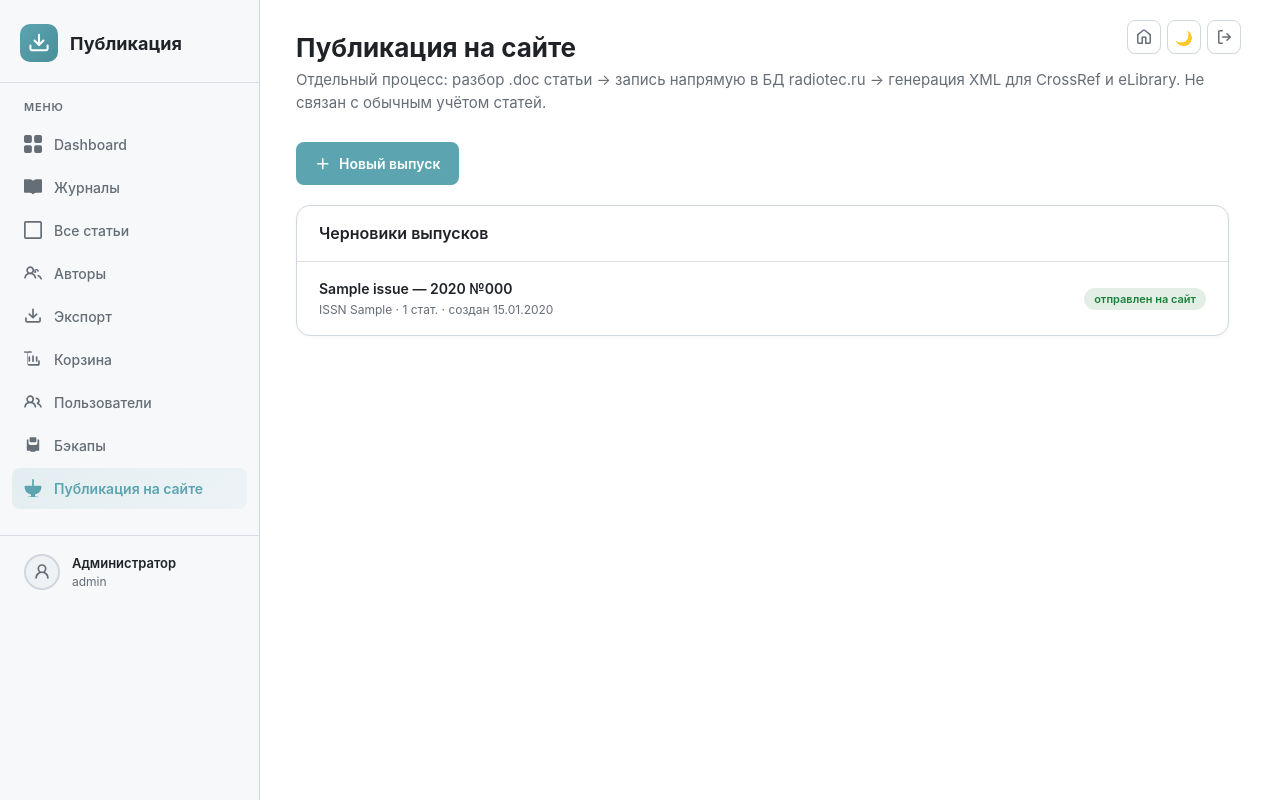
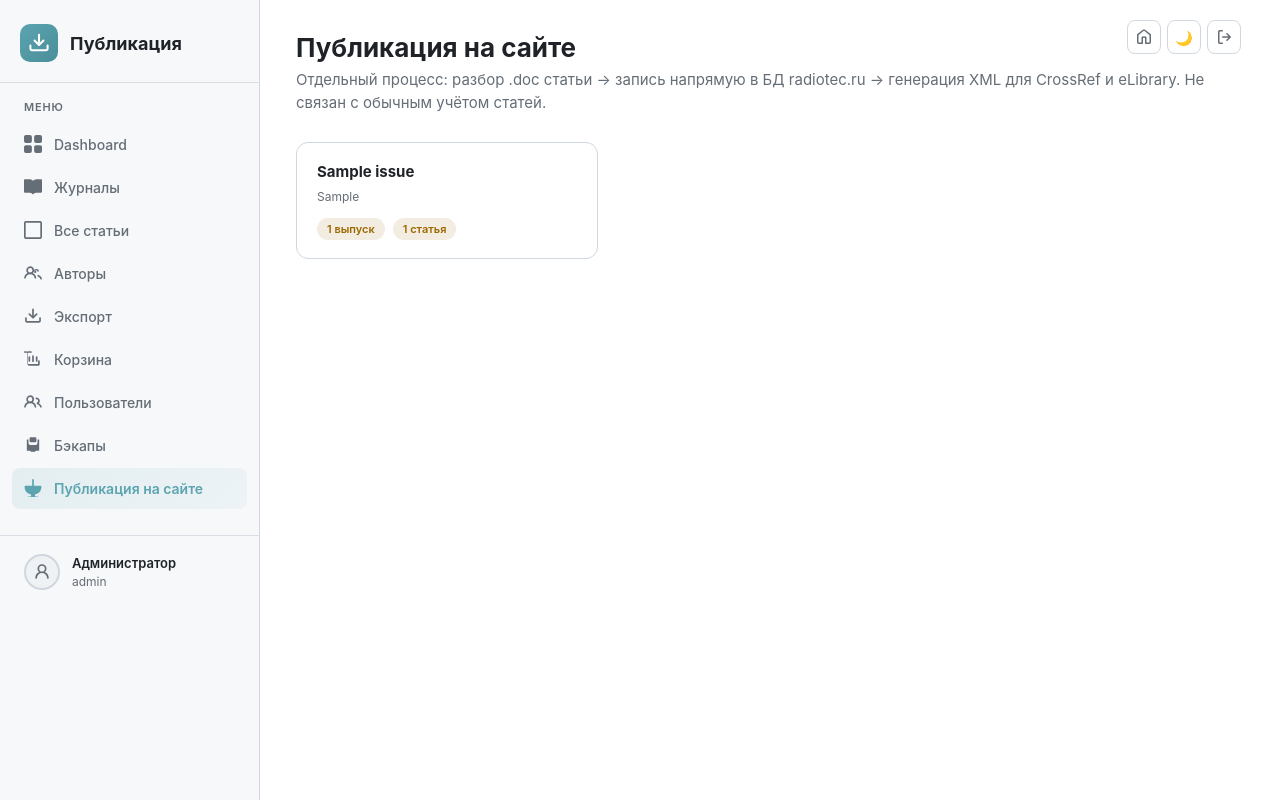
Before and after one commit to glebradiotec/journal_app, a Flask app: page /admin/publish in a window 1280 px wide. Run offline with Flask 3, Linux system fonts and the light colour scheme; a user stored in the database is signed in; tables that the repository leaves empty hold one stand-in row (values such as "Sample post"); some libraries are stand-ins or nearby versions.

Commit message:
Group the publish module by journal, matching the editorial workspace's navigation
With 48+ imported issues, a flat issue list stopped being usable. Now
mirrors the existing journal_app pattern (journals list -> issues inside
each journal) instead of a flat dump of every draft issue:
- /admin/publish is now a journal card grid (issue/article counts per
  journal, sourced from the site's known journal list plus any ISSN
  seen in our drafts that isn't in that list).
- New /admin/publish/journal/<issn> lists that journal's issues,
  grouped by year.
- "Создать выпуск" from a journal page pre-selects that journal via
  ?issn=, "Назад" links point back to the journal page instead of a
  flat index.

Co-Authored-By: Claude Sonnet 5 <noreply@anthropic.com>

```diff
--- a/routes_publish.py
+++ b/routes_publish.py
@@ -3,6 +3,7 @@
 (models.Article/Issue) — свои таблицы (models_publish.py), свои маршруты.
 """
 import os
+from collections import defaultdict
 from datetime import datetime, timezone
 
 from flask import request, render_template, redirect, url_for, flash, jsonify, send_file
@@ -169,8 +170,47 @@ def register_publish_routes(app):
     @app.route('/admin/publish')
     @admin_required
     def admin_publish_index():
-        issues = PubIssue.query.order_by(PubIssue.created_at.desc()).all()
-        return render_template('publish/index.html', issues=issues)
+        known_journals, journals_error = _safe_list_journals()
+        by_issn = {j['issn']: j for j in known_journals if j['issn']}
+
+        # Считаем выпуски/статьи по ISSN, встречающимся в наших черновиках — включая те,
+        # которых нет в списке с сайта (например, ISSN введён вручную).
+        issue_rows = PubIssue.query.all()
+        stats = defaultdict(lambda: {'issues': 0, 'articles': 0, 'name': ''})
+        for iss in issue_rows:
+            s = stats[iss.issn]
+            s['issues'] += 1
+            s['articles'] += len(iss.articles)
+            if not s['name']:
+                s['name'] = iss.journal_name or (by_issn.get(iss.issn) or {}).get('name') or iss.issn
+
+        journals = []
+        seen_issn = set()
+        for j in known_journals:
+            issn = j['issn']
+            s = stats.get(issn, {'issues': 0, 'articles': 0})
+            journals.append({'issn': issn, 'name': j['name'], 'issues': s['issues'], 'articles': s['articles']})
+            seen_issn.add(issn)
+        for issn, s in stats.items():
+            if issn in seen_issn:
+                continue
+            journals.append({'issn': issn, 'name': s['name'], 'issues': s['issues'], 'articles': s['articles']})
+
+        return render_template('publish/index.html', journals=journals, journals_error=journals_error)
+
+    @app.route('/admin/publish/journal/<path:issn>')
+    @admin_required
+    def admin_publish_journal_detail(issn):
+        known_journals, _err = _safe_list_journals()
+        journal_name = next((j['name'] for j in known_journals if j['issn'] == issn), None)
+        issues = PubIssue.query.filter_by(issn=issn).order_by(PubIssue.year.desc(), PubIssue.number).all()
+        if not journal_name:
+            journal_name = issues[0].journal_name if issues else issn
+        years = sorted({iss.year for iss in issues}, reverse=True)
+        return render_template(
+            'publish/journal_detail.html', issn=issn, journal_name=journal_name,
+            issues=issues, years=years,
+        )
 
     @app.route('/admin/publish/issue/new', methods=['GET', 'POST'])
     @admin_required
@@ -205,6 +245,7 @@ def register_publish_routes(app):
         return render_template(
             'publish/issue_form.html', journals=journals, journals_error=journals_error,
             current_year=datetime.now(timezone.utc).year,
+            preselect_issn=request.args.get('issn', ''),
         )
 
     @app.route('/admin/publish/issue/<int:issue_id>')
--- a/static/publish.css
+++ b/static/publish.css
@@ -137,6 +137,18 @@
 
 .pub-success-box { background: rgba(26,127,55,0.08); border: 1px solid rgba(26,127,55,0.25); border-radius: 10px; padding: 18px; margin-bottom: 20px; }
 
+.pub-journal-grid { display: grid; grid-template-columns: repeat(auto-fill, minmax(280px, 1fr)); gap: 14px; margin-bottom: 20px; }
+.pub-journal-card { display: block; padding: 18px 20px; background: var(--color-canvas-default); border: 1px solid var(--color-border-default); border-radius: 12px; text-decoration: none; color: inherit; transition: border-color 0.15s, box-shadow 0.15s; }
+.pub-journal-card:hover { border-color: #5BA4B0; box-shadow: 0 2px 10px rgba(0,0,0,0.06); }
+.pub-journal-card-name { font-size: 15px; font-weight: 700; color: var(--color-fg-default); margin-bottom: 4px; }
+.pub-journal-card-issn { font-size: 12px; color: var(--color-fg-muted); margin-bottom: 12px; }
+.pub-journal-card-stats { display: flex; gap: 8px; flex-wrap: wrap; }
+
+.pub-year-tabs { display: flex; gap: 8px; flex-wrap: wrap; margin-bottom: 18px; }
+.pub-year-tab { padding: 6px 14px; border-radius: 999px; border: 1px solid var(--color-border-default); font-size: 13px; font-weight: 600; color: var(--color-fg-default); text-decoration: none; }
+.pub-year-tab:hover { background: var(--color-canvas-subtle); }
+
 @media (max-width: 768px) {
     .pub-row { grid-template-columns: 1fr; }
+    .pub-journal-grid { grid-template-columns: 1fr; }
 }
--- a/templates/publish/index.html
+++ b/templates/publish/index.html
@@ -18,42 +18,25 @@
             </p>
         </div>
 
-        <div class="pub-actions">
-            <a href="{{ url_for('admin_publish_issue_new') }}" class="pub-btn pub-btn-primary">
-                <svg width="16" height="16" viewBox="0 0 16 16" fill="currentColor"><path d="M7.75 2a.75.75 0 0 1 .75.75V7h4.25a.75.75 0 0 1 0 1.5H8.5v4.25a.75.75 0 0 1-1.5 0V8.5H2.75a.75.75 0 0 1 0-1.5H7V2.75A.75.75 0 0 1 7.75 2Z"/></svg>
-                Новый выпуск
+        {% if journals_error and not journals %}
+        <div class="pub-note-box">Не удалось получить список журналов с сайта ({{ journals_error }}).</div>
+        {% endif %}
+
+        <div class="pub-journal-grid">
+            {% for j in journals %}
+            <a href="{{ url_for('admin_publish_journal_detail', issn=j.issn) }}" class="pub-journal-card">
+                <div class="pub-journal-card-name">{{ j.name }}</div>
+                <div class="pub-journal-card-issn">{{ j.issn }}</div>
+                <div class="pub-journal-card-stats">
+                    <span class="pub-badge pub-badge-draft">{{ j.issues }} выпуск{{ j.issues|pluralize_ru('', 'а', 'ов') }}</span>
+                    <span class="pub-badge pub-badge-draft">{{ j.articles }} стат{{ j.articles|pluralize_ru('ья', 'ьи', 'ей') }}</span>
+                </div>
             </a>
+            {% endfor %}
         </div>
-
-        <div class="adm-card">
-            <div class="adm-card-header">
-                <h2 class="adm-card-title">Черновики выпусков</h2>
-            </div>
-            {% if issues %}
-            <div>
-                {% for issue in issues %}
-                <a href="{{ url_for('admin_publish_issue_detail', issue_id=issue.id) }}" class="pub-list-item">
-                    <div>
-                        <div class="pub-list-title">
-                            {{ issue.journal_name or issue.issn }} — {{ issue.year }} №{{ issue.number }}
-                        </div>
-                        <div class="pub-list-sub">
-                            ISSN {{ issue.issn }} · {{ issue.articles|length }} стат.
-                            {% if issue.created_at %} · создан {{ issue.created_at.strftime('%d.%m.%Y') }}{% endif %}
-                        </div>
-                    </div>
-                    {% if issue.is_pushed %}
-                    <span class="pub-badge pub-badge-pushed">отправлен на сайт</span>
-                    {% else %}
-                    <span class="pub-badge pub-badge-draft">черновик</span>
-                    {% endif %}
-                </a>
-                {% endfor %}
-            </div>
-            {% else %}
-            <div class="pub-empty">Пока нет ни одного черновика выпуска.</div>
-            {% endif %}
-        </div>
+        {% if not journals %}
+        <div class="adm-card"><div class="pub-empty">Журналов пока нет.</div></div>
+        {% endif %}
     </div>
 </div>
 
--- a/templates/publish/issue_detail.html
+++ b/templates/publish/issue_detail.html
@@ -26,7 +26,7 @@
             {% if issue.articles %}
             <a href="{{ url_for('admin_publish_issue_preview', issue_id=issue.id) }}" class="pub-btn pub-btn-secondary">Предпросмотр и отправка на сайт</a>
             {% endif %}
-            <a href="{{ url_for('admin_publish_index') }}" class="pub-btn pub-btn-secondary">← Ко всем выпускам</a>
+            <a href="{{ url_for('admin_publish_journal_detail', issn=issue.issn) }}" class="pub-btn pub-btn-secondary">← Ко всем выпускам</a>
         </div>
 
         <div class="adm-card">
```
Also changed, not shown: templates/publish/issue_form.html (+7 -4 lines), templates/publish/journal_detail.html (added, +64 -0 lines).
